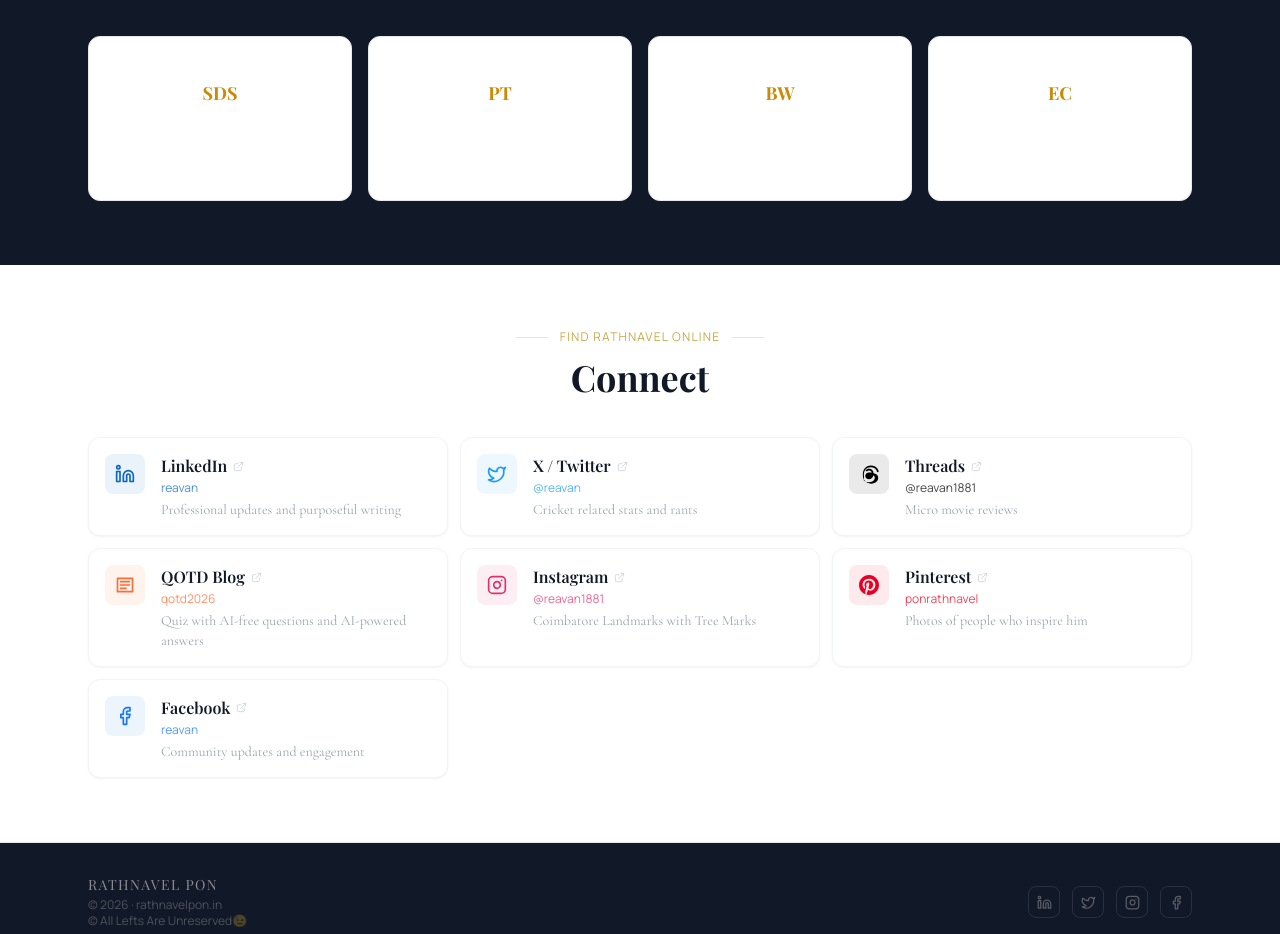
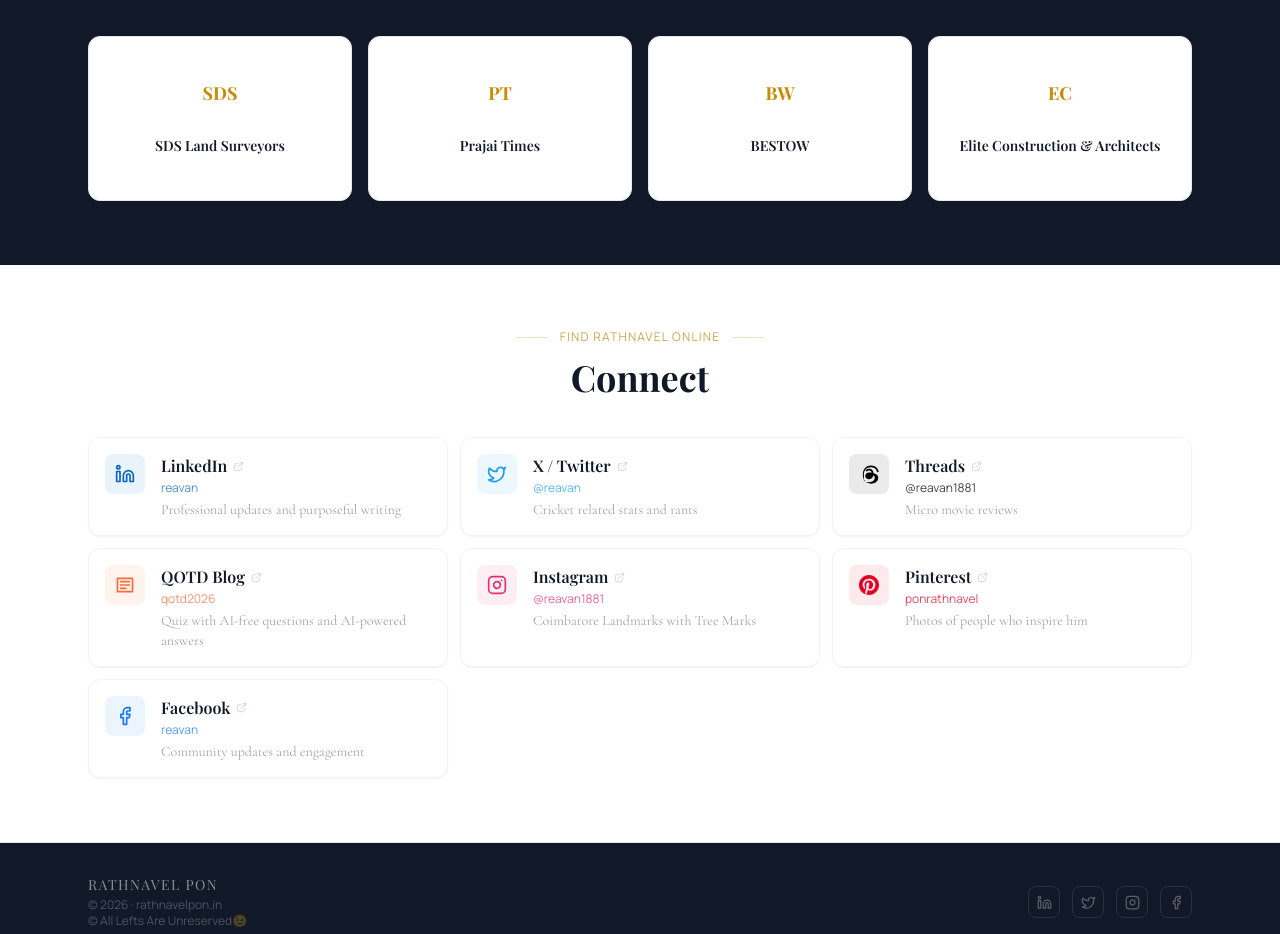
Before and after one commit to mailtoraja69/rathnavelpon, a React (Vite) app: page / in a window 1280 px wide. Shown: the part 4000-4934 px from the top of the page. Built offline with nearby package versions, Linux system fonts and the light colour scheme; a web font is replaced by a local one.

Commit message:
Update App.tsx

```diff
--- a/src/App.tsx
+++ b/src/App.tsx
@@ -382,7 +382,7 @@
                 <span className="font-display text-lg font-bold text-yellow-600 transition-colors">{c.abbr}</span>
               </div>
               <div className="text-center">
-                <div className="font-display text-sm text-white/80 font-semibold leading-tight group-hover:text-yellow-300 transition-colors">{c.name}</div>
+                <div className="font-display text-sm text-grey/900 font-semibold leading-tight group-hover:text-yellow-300 transition-colors">{c.name}</div>
                 <div className="flex items-center justify-center gap-1 mt-1.5">
                   <ExternalLink size={10} className="text-white/25 group-hover:text-yellow-400 transition-colors"/>
                   <span className="font-sans text-xs text-white/25 group-hover:text-yellow-400 transition-colors">Visit</span>
```
